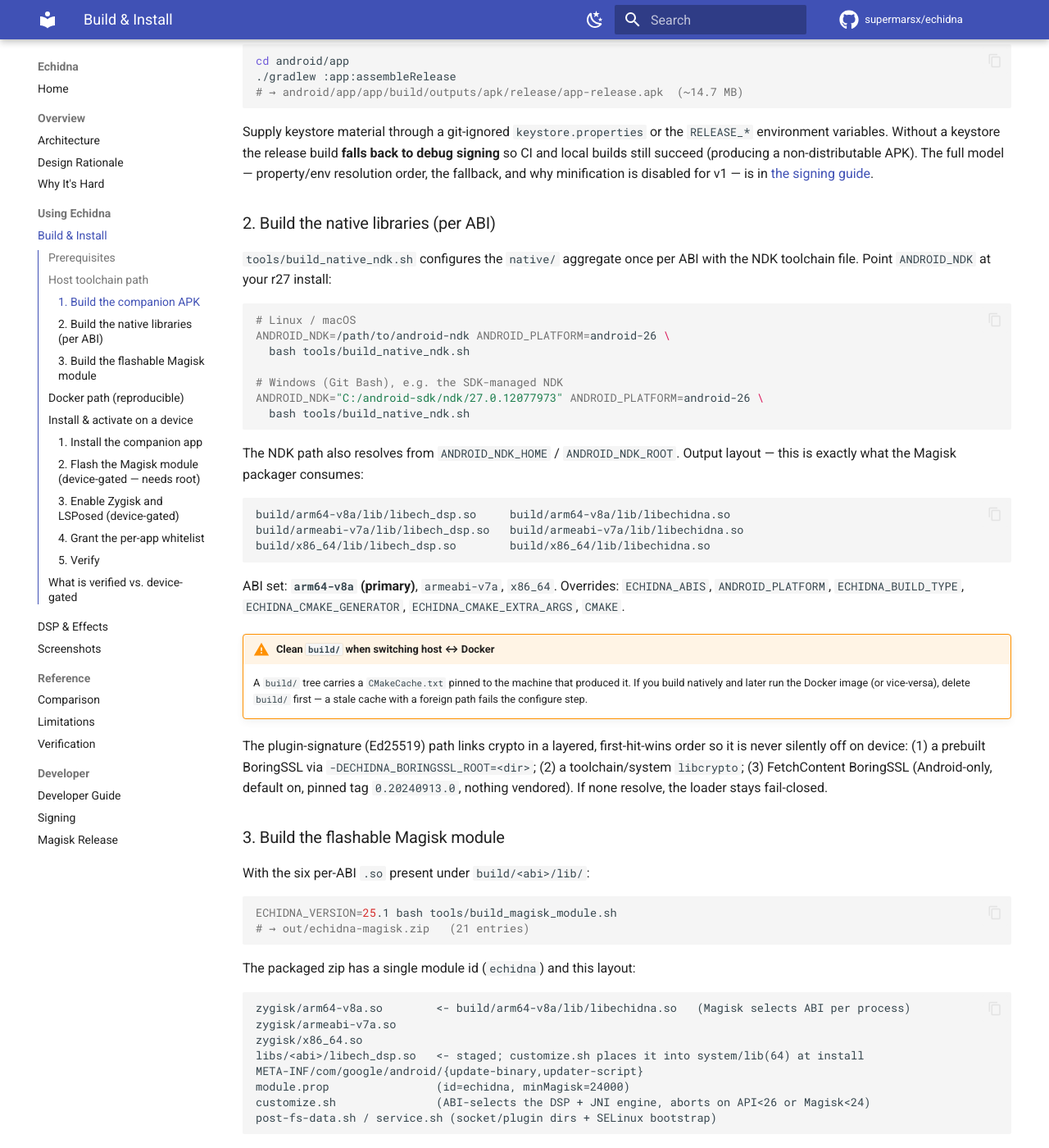
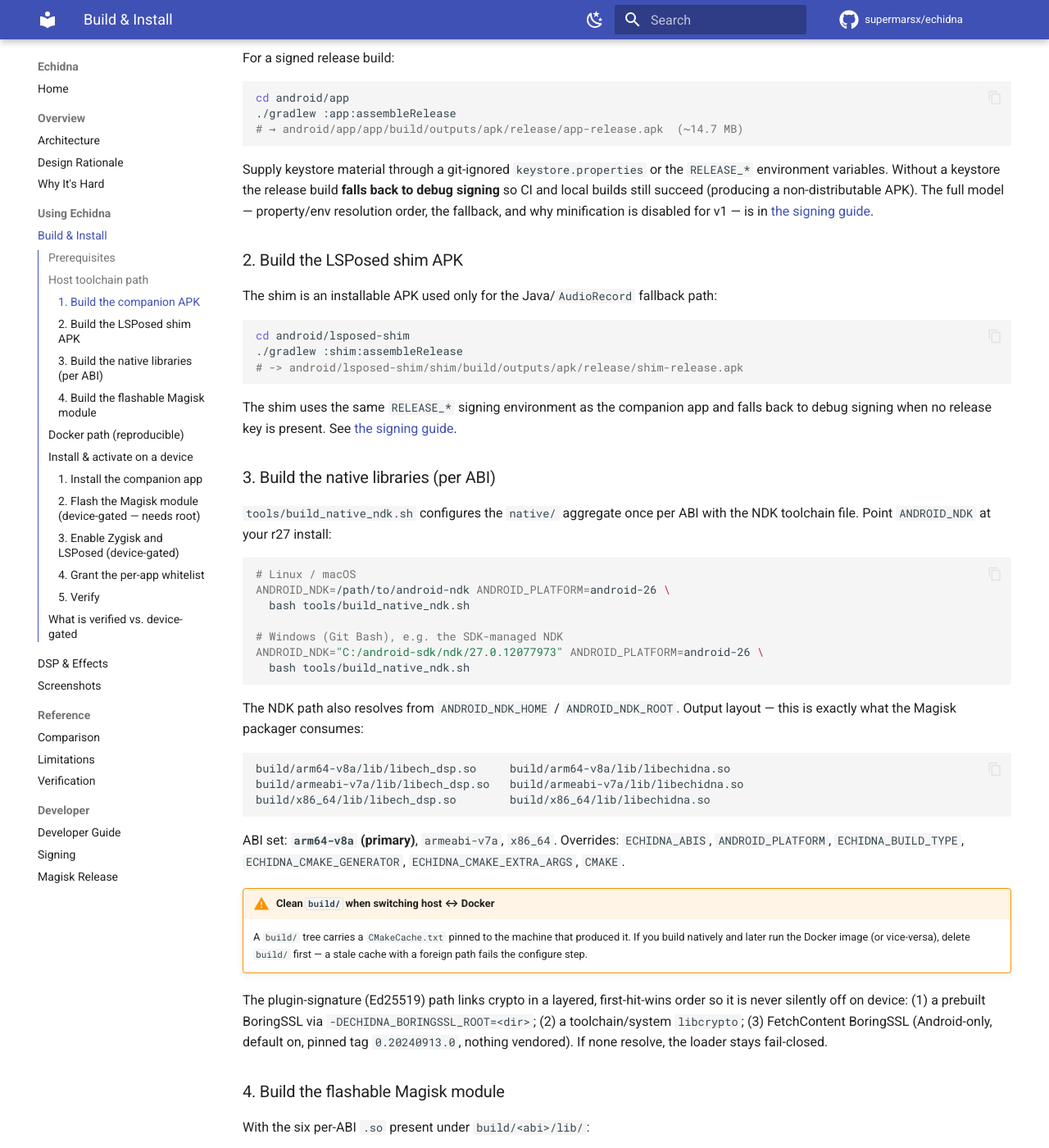
Before and after one commit to supermarsx/echidna, an MkDocs documentation site: the page built from docs/build-install.md, in a window 1280 px wide and 1400 px high, scrolled down 1577 px. Shown: the whole window at 82% size. Built offline with MkDocs 1.6.1 and Material for MkDocs 9.7.7, drawn with Linux system fonts in a browser that asks for light colours; comment, search, counter and statistics services are not loaded; some of the changed text lies outside the part shown.

Commit message:
Package complete release artifact set

````diff
--- a/docs/build-install.md
+++ b/docs/build-install.md
@@ -1,11 +1,12 @@
 # Build & Install
 
-This page is the reproducible, end-to-end guide to building Echidna's three shippable
-artifacts and installing them on a device:
+This page is the reproducible, end-to-end guide to building Echidna's shippable artifacts and
+installing them on a device:
 
 | Artifact | Produced by | What it is |
 | -------- | ----------- | ---------- |
 | `app-debug.apk` / `app-release.apk` | Gradle | The companion app (UI + in-app control service + `libechidna_control_jni.so`). |
+| `shim-release.apk` | Gradle | The optional LSPosed/Xposed Java fallback shim APK. |
 | Six per-ABI `.so` | `tools/build_native_ndk.sh` | `libech_dsp.so` + `libechidna.so` for `arm64-v8a`, `armeabi-v7a`, `x86_64`. |
 | `out/echidna-magisk.zip` | `tools/build_magisk_module.sh` | The flashable Magisk module that delivers the native libraries system-side. |
 
@@ -14,9 +15,9 @@
 container-verified against. Pick whichever matches your setup — the outputs are identical.
 
 !!! info "Honesty about what is verified"
-    Everything on this page up to *installing* is host-/container-verified: the APK builds,
-    all six `.so` cross-compile with the correct ELF architecture, and the flashable zip is
-    produced with the correct layout. Rooted-emulator validation also proves native
+    Everything on this page up to *installing* is host-/container-verified: the companion and
+    LSPosed APKs build, all six `.so` cross-compile with the correct ELF architecture, and the
+    flashable zip is produced with the correct layout. Rooted-emulator validation also proves native
     `processBlock` and one `AudioRecord.read` interception slice. Full Magisk flashing,
     LSPosed injection, and broad device/HAL hook coverage are still marked below and
     covered in depth in [Verification](verification.md).
@@ -72,7 +73,20 @@
 property/env resolution order, the fallback, and why minification is disabled for v1 — is in
 [the signing guide](signing.md).
 
-### 2. Build the native libraries (per ABI)
+### 2. Build the LSPosed shim APK
+
+The shim is an installable APK used only for the Java/`AudioRecord` fallback path:
+
+```sh
+cd android/lsposed-shim
+./gradlew :shim:assembleRelease
+# -> android/lsposed-shim/shim/build/outputs/apk/release/shim-release.apk
+```
+
+The shim uses the same `RELEASE_*` signing environment as the companion app and falls back to debug
+signing when no release key is present. See [the signing guide](signing.md).
+
+### 3. Build the native libraries (per ABI)
 
 `tools/build_native_ndk.sh` configures the `native/` aggregate once per ABI with the NDK
 toolchain file. Point `ANDROID_NDK` at your r27 install:
@@ -110,7 +124,7 @@
 (2) a toolchain/system `libcrypto`; (3) FetchContent BoringSSL (Android-only, default on,
 pinned tag `0.20240913.0`, nothing vendored). If none resolve, the loader stays fail-closed.
 
-### 3. Build the flashable Magisk module
+### 4. Build the flashable Magisk module
 
 With the six per-ABI `.so` present under `build/<abi>/lib/`:
 
@@ -136,6 +150,16 @@
 parameterized via `ECHIDNA_ABIS`, `ECHIDNA_VERSION`, `ECHIDNA_VERSION_CODE`,
 `ECHIDNA_BUILD_ROOT`, `ECHIDNA_OUT_DIR`, `ECHIDNA_ZIP_PATH`. See
 [the Magisk release guide](magisk_release.md) for the on-device layout details.
+
+GitHub Releases publish these parts separately:
+
+- `echidna-companion-<tag>.apk`
+- `echidna-lsposed-shim-<tag>.apk`
+- `echidna-magisk-<tag>.zip`
+- `echidna-native-libs-<tag>.zip`
+- `echidna-apks-<tag>.zip`
+- `echidna-complete-<tag>.zip`
+- `SHA256SUMS.txt` and `RELEASE_ARTIFACTS.md`
 
 ---
 
@@ -218,9 +242,9 @@
 ### 3. Enable Zygisk and LSPosed *(device-gated)*
 
 1. In Magisk, enable **Zygisk** (Settings → Zygisk) and reboot if you just turned it on.
-2. Install and enable **LSPosed**, then enable the Echidna module and select its **scope**
-   (the target apps you want hooked). LSPosed provides the Java/`AudioRecord` fallback path;
-   the Zygisk native module provides the primary native hooks.
+2. Install `echidna-lsposed-shim-<tag>.apk` if you need the Java fallback path, install and enable
+   **LSPosed**, then enable the Echidna module and select its **scope** (the target apps you want
+   hooked). The Zygisk native module remains the primary native hook path.
 
 ### 4. Grant the per-app whitelist
 
````
Also changed, not shown: docs/architecture.md (+2 -1 lines), docs/developer_readme.md (+15 -10 lines), docs/magisk_release.md (+16 -3 lines), docs/signing.md (+18 -11 lines), 3 other files.
